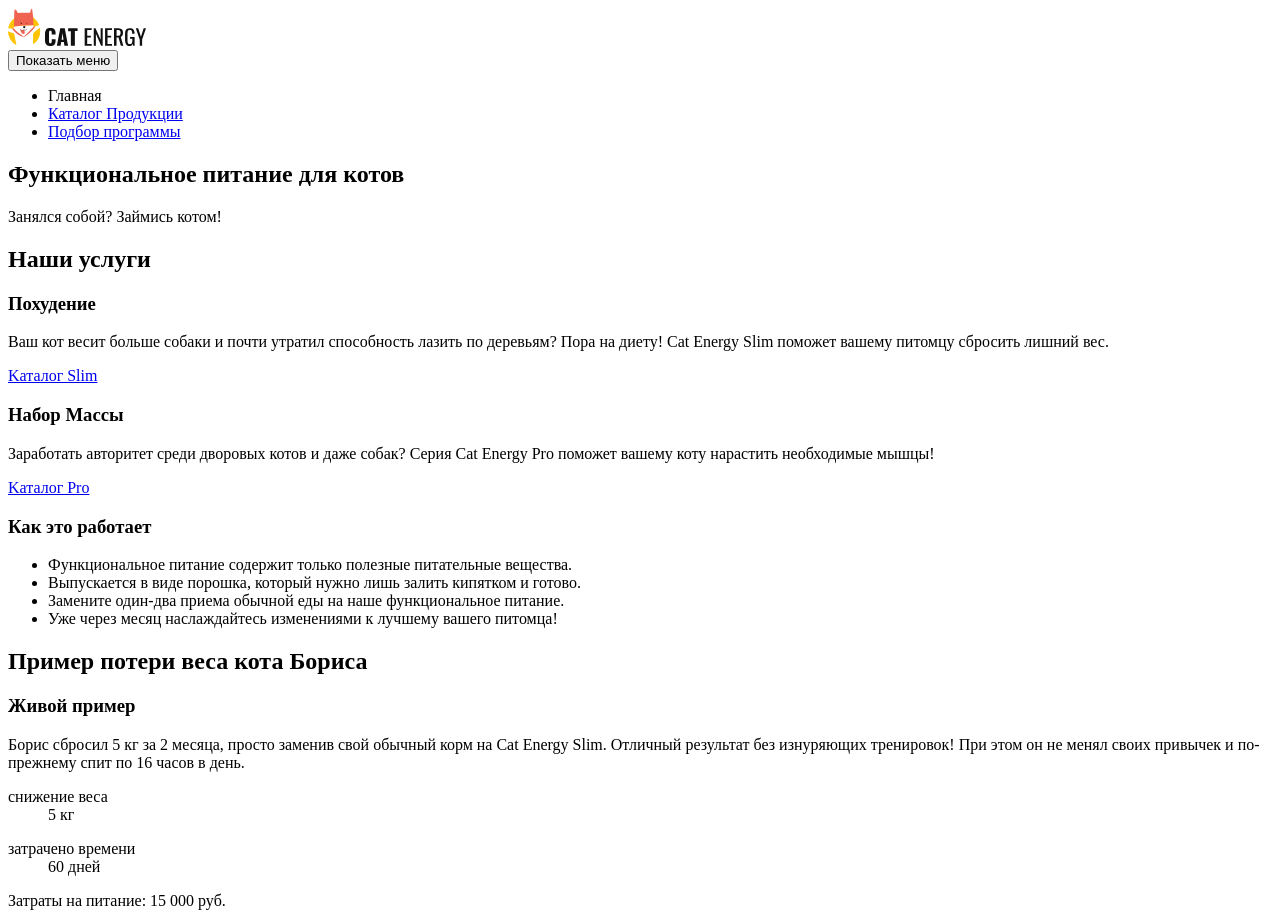
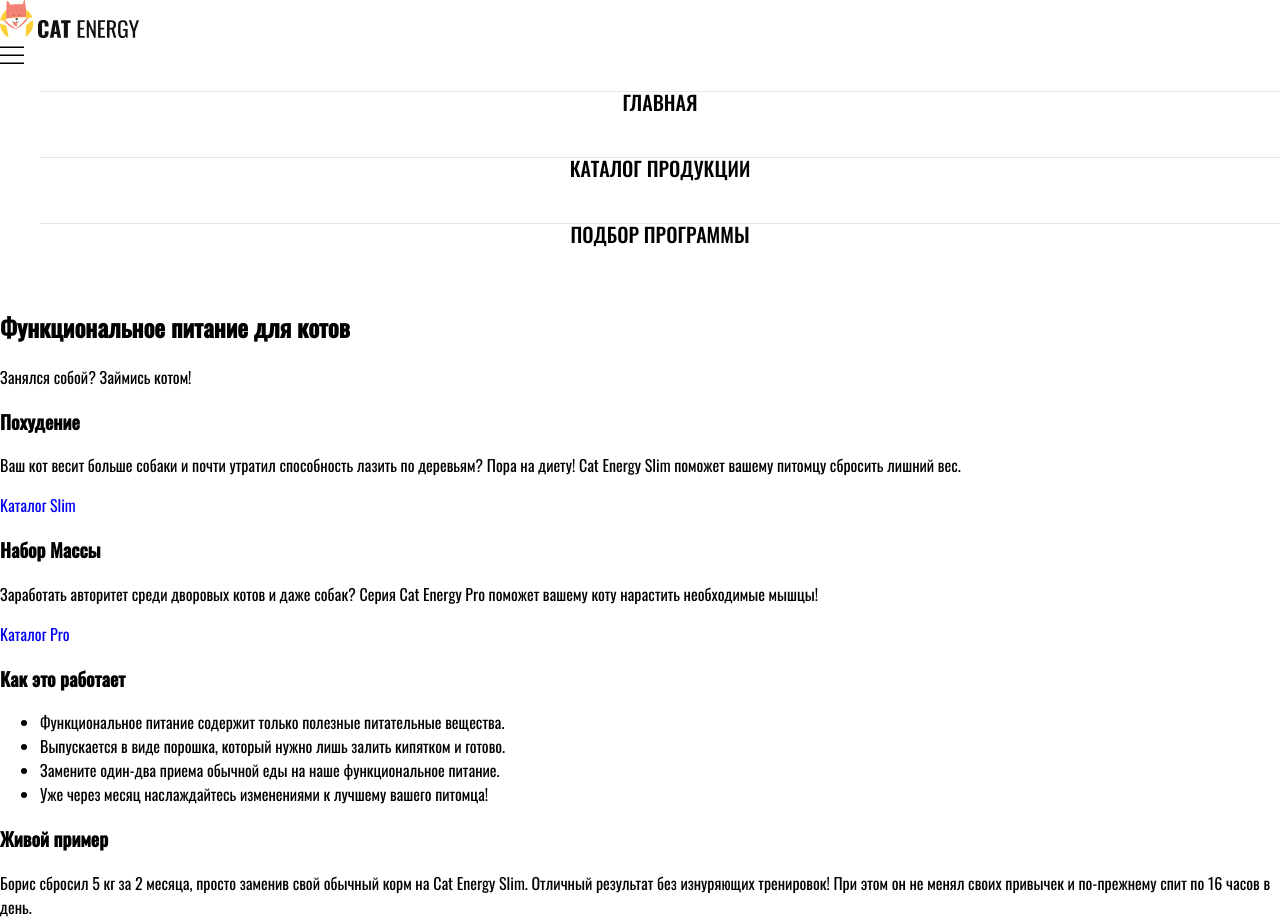
Before and after one commit to marimanger/1046271-cat-energy-22, a website: page source/index.html in a window 1280 px wide. Shown: the top 922 px of the page. Drawn offline with nearby package versions, Linux system fonts and the light colour scheme; files that its build step writes are made by us from their sources.

Commit message:
Создала струкруру файлов. Начала верстку Главной

```diff
--- a/source/index.html
+++ b/source/index.html
@@ -9,17 +9,17 @@
 
 <body class="page__body">
   <header class="header">
-    <a class="page-logo">
+    <a class="logo">
       <img class="logo-image" src="./img/logo.svg" width="33" height="38" alt="Кэт Энерджи логотип">
       <img class="logo-name" src="./img/logo-name.svg" width="101" height="18"
         alt="Кэт Энерджи логотип текст">
     </a>
     <nav class="nav">
-      <button class="nav__toggle" type="button">
+      <button class="nav__toggle nav__toggle--active" type="button">
         <span class="visually-hidden">Показать меню</span>
       </button>
       <ul class="nav__list">
-        <li class="nav__item">
+        <li class="nav__item nav__item--current">
           <a class="nav__link">Главная</a>
         </li>
         <li class="nav__item">
--- /dev/null
+++ b/source/sass/blocks/header.scss
@@ -0,0 +1,40 @@
+.header {
+  border-bottom: $grey-border;
+}
+
+.logo-image {
+  width: 34px;
+  height: 38px;
+
+  &:hover {
+    opacity: 0.8;
+  }
+
+  &:active {
+    opacity: 0.6;
+  }
+}
+
+.logo-name {
+  width: 101px;
+  height: 18px;
+
+  &:hover {
+    opacity: 0.8;
+  }
+
+  &:active {
+    opacity: 0.6;
+  }
+}
+
+.nav__toggle {
+  width: 24px;
+  height: 24px;
+  background: url("../img/header/sandwich-menu.svg") 50% 50% no-repeat;
+  border: none;
+
+  // &--active {
+  //   background: url("../img/header/close-menu.svg") 50% 50% no-repeat;
+  // }
+}
--- /dev/null
+++ b/source/sass/blocks/navigation.scss
@@ -0,0 +1,33 @@
+
+.nav {
+  padding: 0;
+  margin: 0;
+}
+
+.nav__list {
+  list-style: none;
+  text-transform: uppercase;
+  font-weight: 500;
+  font-size: 20px;
+  line-height: 20px;
+  color: $basic-black;
+}
+
+.nav__item {
+  border-top: 1px solid $grey-border;
+  height: 65px;
+  text-align: center;
+
+  &:hover {
+    opacity: 0.6;
+  }
+
+  &:active {
+    opacity: 0.2;
+  }
+}
+
+.nav__link {
+  text-decoration: none;
+  color: inherit;
+}
--- /dev/null
+++ b/source/sass/blocks/page.scss
@@ -0,0 +1,14 @@
+
+.page__body {
+  min-width: 360px;
+  margin: 0;
+  padding: 0, 20px;
+  background: $basic-white;
+  font-family: $font-oswald;
+  color: $basic-black;
+  box-sizing: border-box;
+}
+
+.page {
+  height: 100%;
+}
--- /dev/null
+++ b/source/sass/global/fonts.scss
@@ -0,0 +1,15 @@
+@font-face {
+  font-family: "Oswald";
+  src: url("../fonts/oswaldregular.woff2") format("woff2"),
+    url("../fonts/oswaldregular.woff") format("woff");
+  font-weight: 400;
+  font-style: normal;
+}
+
+@font-face {
+  font-family: "Oswald";
+  src: url("../fonts/oswaldmedium.woff2") format("woff2"),
+    url("../fonts/oswaldmedium.woff") format("woff");
+  font-weight: 500;
+  font-style: normal;
+}
--- /dev/null
+++ b/source/sass/global/global.scss
@@ -0,0 +1,21 @@
+.visually-hidden {
+  position: absolute;
+  width: 1px;
+  height: 1px;
+  margin: -1px;
+  border: 0;
+  padding: 0;
+  white-space: nowrap;
+  clip-path: inset(100%);
+  clip: rect(0 0 0 0);
+  overflow: hidden;
+}
+
+img {
+  max-width: 100%;
+  height: auto;
+}
+
+a {
+  text-decoration: none;
+}
--- /dev/null
+++ b/source/sass/global/variables.scss
@@ -0,0 +1,26 @@
+
+
+$basic-white: #ffffff;
+$basic-black: #000000;
+$special-black: #111111;
+$special-dark-grey: #444444;
+
+$basic-grey: #f2f2f2; //background footer
+$grey-bg-1: #d9d9d9; //background main Похудение
+$grey-bg-2: #eaeaea; //живой пример background
+
+$input-text: #e7e7e7;
+$input-text-hover: #cdcdcd;
+$input-text-focus: #444444;
+$basic-green: #68b738;
+$green-hover: #5eaa2f;
+$button-secondary-hover: #ebebeb;
+$error: #ff8282;
+
+$grey-border: #e6e6e6;
+
+//fonts
+
+$font-oswald: "Oswald", "Arial", sans-serif;
+$font-arial: "Arial", sans-serif;
+$base-font-weight: 400;
--- a/source/sass/style.scss
+++ b/source/sass/style.scss
@@ -1,7 +1,12 @@
-// body {
-//   background: red;
-// }
 
-// header {
-//   background: chartreuse;
-// }
+//Global
+@import "global/fonts.scss";
+@import "global/global.scss";
+@import "global/variables.scss";
+
+
+//Blocks
+@import "blocks/header.scss";
+@import "blocks/page.scss";
+@import "blocks/navigation.scss";
+@import "blocks/main.scss";
```
Also changed, not shown: source/catalog.html (+5 -4 lines), source/form.html (+4 -3 lines), source/img/header/close-menu.svg (added), source/img/header/sandwich-menu.svg (added), source/sass/blocks/footer.scss (added), source/sass/blocks/main.scss (added).
